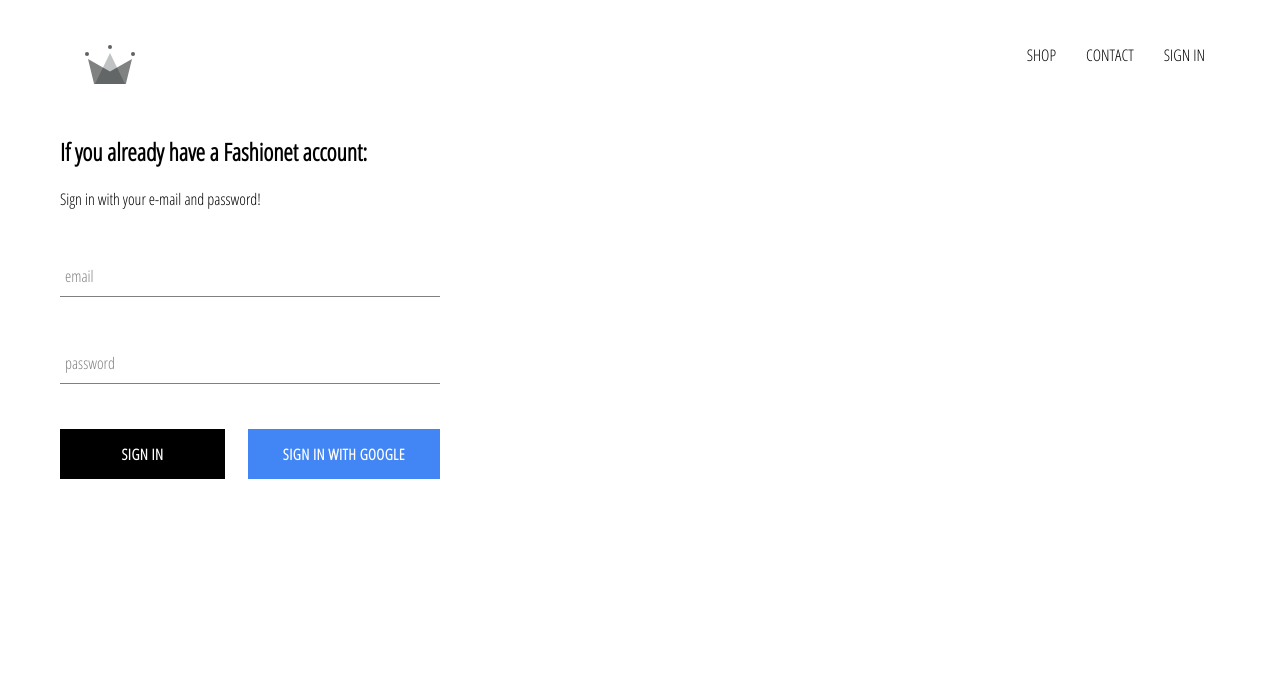
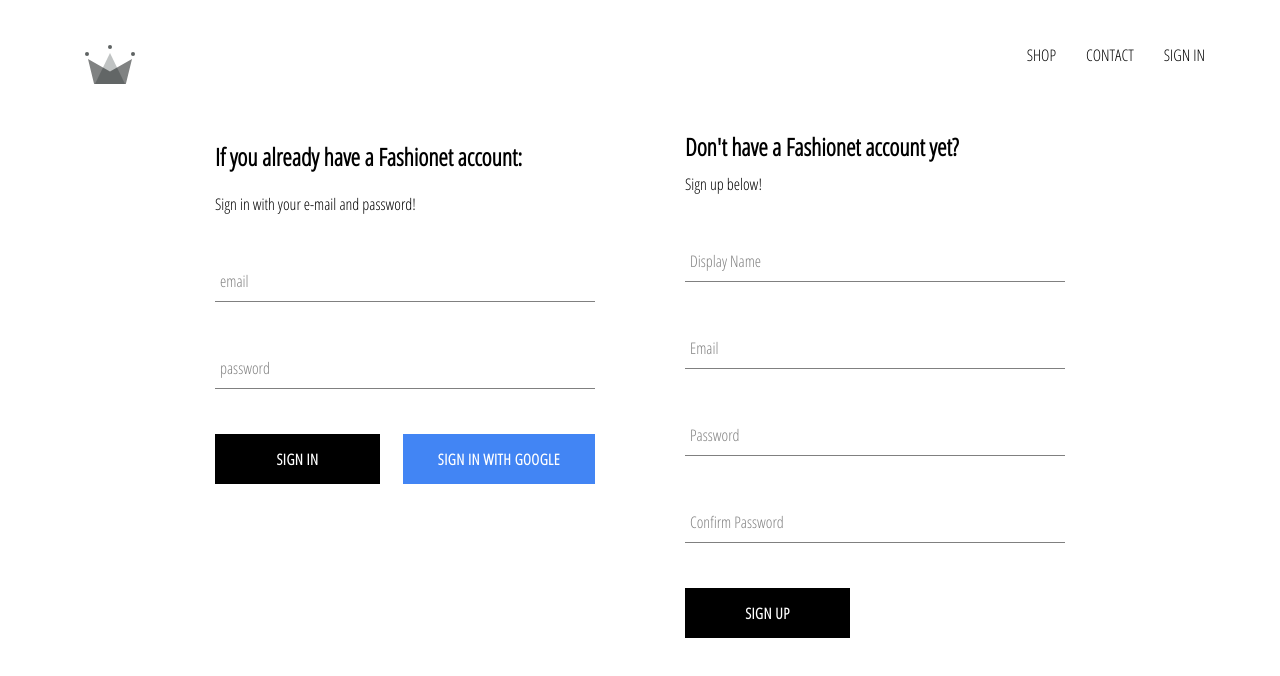
Before and after one commit to khubishah/fashionet, a React (Create React App) app: page /signin in a window 1280 px wide. Shown: the top 676 px of the page. Built offline with nearby package versions, Linux system fonts and the light colour scheme; no server answers.

Commit message:
implemeneted firebase utils, ability to store users into firestore db

```diff
--- a/src/App.js
+++ b/src/App.js
@@ -7,7 +7,7 @@
 import ShopPage from './pages/shop/shop.component';
 import SignInAndSignUpPage from './pages/sign-in-and-sign-up/sign-in-and-sign-up.component';
 import Header from './components/header/header.component';
-import { auth } from './firebase/firebase.utils';
+import { auth, createUserProfileDocument } from './firebase/firebase.utils';
 
 class App extends React.Component {
 
@@ -21,10 +21,22 @@
   unsubscribeFromAuth = null
 
   componentDidMount() {
-    this.unsubscribeFromAuth = auth.onAuthStateChanged(user => {
-      this.setState({ currentUser: user });
-
-    })
+    this.unsubscribeFromAuth = auth.onAuthStateChanged(async userAuth => {
+      //this.setState({ currentUser: user });
+      //console.log(user);
+      if (userAuth) {
+        const userRef = await createUserProfileDocument(userAuth);
+        userRef.onSnapshot(snapShot => {
+          this.setState({
+            currentUser: {
+              id: snapShot.id,
+              ...snapShot.data()
+            }
+          });
+        });
+      }
+      this.setState({ currentUser: userAuth });
+    });
   }
 
   componentWillUnmount() {
--- /dev/null
+++ b/src/components/sign-up/sign-up.component.jsx
@@ -0,0 +1,99 @@
+import React from 'react';
+import FormInput from '../form-input/form-input.component';
+import CustomButton from '../custom-button/custom-button.component';
+import { auth, createUserProfileDocument } from '../../firebase/firebase.utils';
+import './sign-up.styles.scss';
+
+class SignUp extends React.Component {
+    constructor() {
+        super();
+        this.state = {
+            displayName: '',
+            email: '',
+            password: '',
+            confirmPassword: ''
+        };
+    }
+
+    handleSubmit = async event => {
+        event.preventDefault();
+        const { displayName, email, password, confirmPassword } = this.state;
+        if (password !== confirmPassword) {
+            alert("Passwords don't match. Please try again.");
+            return;
+        }
+        try {
+            const { user } = await auth.createUserWithEmailAndPassword(
+                email,
+                password
+            );
+            await createUserProfileDocument(user, { displayName });
+            this.setState({
+                displayName: '',
+                email: '',
+                password: '',
+                confirmPassword: ''
+            });
+        } catch(err) {
+            console.log(err.message);
+        }
+
+
+    }
+
+    handleChange = event => {
+        const { name, value } = event.target;
+        this.setState({[name]: value});
+    }
+
+    render() {
+        const { displayName, email, password, confirmPassword } = this.state;
+        return (
+            <div className='sign-up'>
+                <h2 className='title'>Don't have a Fashionet account yet?</h2>
+                <span>Sign up below!</span>
+                <form className='sign-up-form' onSubmit={this.handleSubmit}>
+                    <FormInput
+                    type='text'
+                    name='displayName'
+                    value={displayName}
+                    onChange={this.handleChange}
+                    label='Display Name'
+                    required>
+
+                    </FormInput>
+                    <FormInput
+                    type='email'
+                    name='email'
+                    value={email}
+                    onChange={this.handleChange}
+                    label='Email'
+                    required>
+
+                    </FormInput>
+                    <FormInput
+                    type='password'
+                    name='password'
+                    value={password}
+                    onChange={this.handleChange}
+                    label='Password'
+                    required>
+
+                    </FormInput>
+                    <FormInput
+                    type='password'
+                    name='confirmPassword'
+                    value={confirmPassword}
+                    onChange={this.handleChange}
+                    label='Confirm Password'
+                    required>
+
+                    </FormInput>
+                    <CustomButton type='submit'>SIGN UP</CustomButton>
+                </form>
+            </div>
+        )
+    }
+}
+
+export default SignUp;
--- /dev/null
+++ b/src/components/sign-up/sign-up.styles.scss
@@ -0,0 +1,9 @@
+.sign-up {
+    display: flex;
+    flex-direction: column;
+    width: 380px;
+
+    .title {
+        margin: 10px 0;
+    }
+}
--- a/src/firebase/firebase.utils.js
+++ b/src/firebase/firebase.utils.js
@@ -15,6 +15,31 @@
 
 firebase.initializeApp(firebaseConfig);
 
+export const createUserProfileDocument = async (userAuth, additionalData) => {
+    if (!userAuth) return;
+    const userRef = firestore.doc(`users/${userAuth.uid}`);
+    console.log(userRef);
+    const snapshot = await userRef.get();
+    console.log(snapshot);
+    if(!snapshot.exists) {
+        const { displayName, email } = userAuth;
+        const createdAt = new Date();
+        try {
+            await userRef.set({
+                displayName,
+                email,
+                createdAt,
+                ...additionalData
+            });
+        } catch (err) {
+            console.log('error creating user', err.message);
+        }
+
+        return userRef;
+    }
+
+};
+
 export const auth = firebase.auth();
 
 export const firestore = firebase.firestore();
--- a/src/pages/sign-in-and-sign-up/sign-in-and-sign-up.component.jsx
+++ b/src/pages/sign-in-and-sign-up/sign-in-and-sign-up.component.jsx
@@ -1,10 +1,11 @@
 import React from 'react';
 import './sign-in-and-sign-up.styles.scss';
 import SignIn from '../../components/sign-in/sign-in.component';
-
+import SignUp from '../../components/sign-up/sign-up.component';
 const SignInandSignUpPage = () => (
     <div className='sign-in-and-sign-up'>
         <SignIn />
+        <SignUp />
     </div>
 );
 
--- a/src/pages/sign-in-and-sign-up/sign-in-and-sign-up.styles.scss
+++ b/src/pages/sign-in-and-sign-up/sign-in-and-sign-up.styles.scss
@@ -0,0 +1,6 @@
+.sign-in-and-sign-up {
+    width: 850px;
+    display: flex;
+    justify-content: space-between;
+    margin: 30px auto;
+}
```
